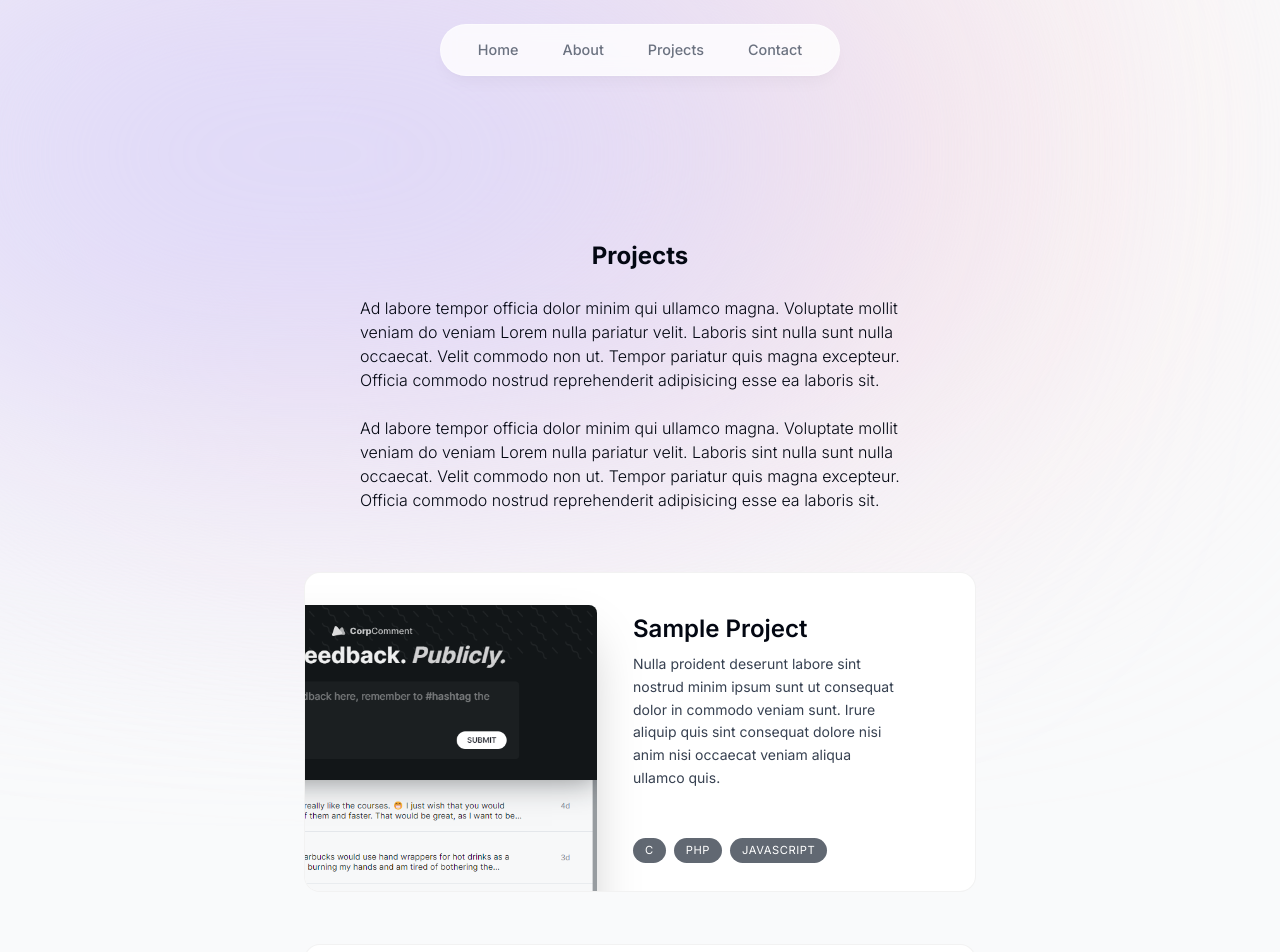
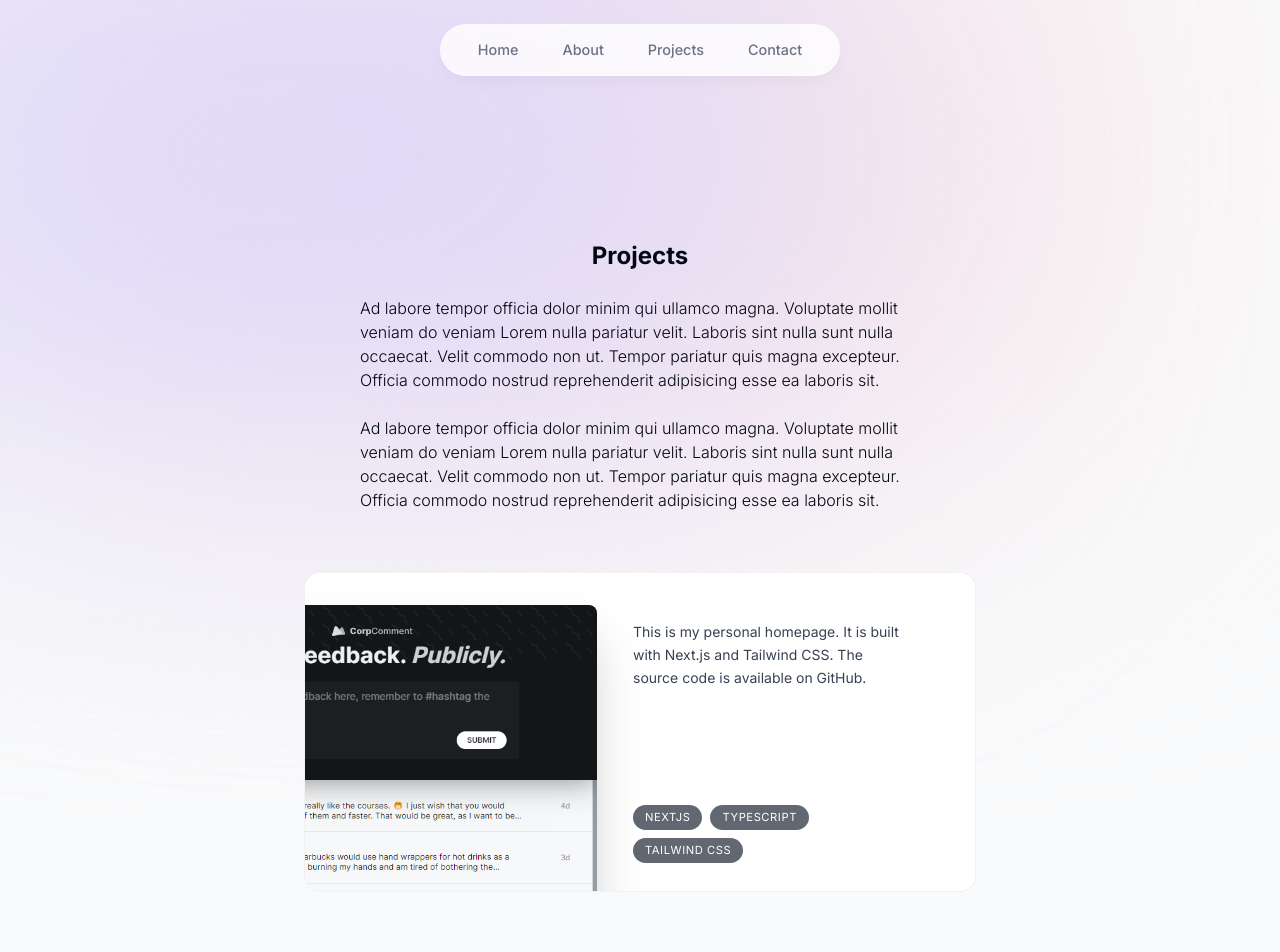
Before and after one commit to mocruslan/homepage-personal, a Next.js app: page /projects in a window 1280 px wide. Shown: the top 952 px of the page. After the commit the page ends 892 px from the top, so only its background shows below. Built offline with nearby package versions, Linux system fonts and the light colour scheme.

Commit message:
#19 - Update content to actual content
- Added career content
- Updated Projects

```diff
--- a/src/components/page/about/Skills.tsx
+++ b/src/components/page/about/Skills.tsx
@@ -28,7 +28,6 @@ export const Skills = () => {
                 Skills
             </ParagraphTitle>
 
-            {/* TODO: Check whether gap or mb is better and adapt the project*/}
             <ul className="flex flex-wrap justify-center gap-2 text-lg text-gray-800">
                 {skills.map((skill, index: number) => (
                     <motion.li
--- a/src/components/shared/Timeline.tsx
+++ b/src/components/shared/Timeline.tsx
@@ -19,7 +19,9 @@ const fadeInAnimationVariants = {
 }
 
 type TimelineItemProps = {
-    title: string,
+    company: string,
+    dateFrom: string,
+    dateTo: string,
     role: string,
     description: string,
     sidePosition: "left" | "right",
@@ -29,7 +31,7 @@ type TimelineProps = {
     items: TimelineItemProps[],
 }
 
-const TimelineBox = ({title, role, description, sidePosition}: TimelineItemProps) => {
+const TimelineBox = ({company, role, dateFrom, dateTo, description, sidePosition}: TimelineItemProps) => {
     return (
         <div className={cn(
             "mb-8 w-full text-left sm:flex sm:items-center sm:justify-between",
@@ -44,8 +46,9 @@ const TimelineBox = ({title, role, description, sidePosition}: TimelineItemProps
             </div>
 
             <div className="bg-white border border-black/[0.1] rounded-xl shadow-xl px-6 py-4 sm:w-5/12 sm:order-1 hover:scale-105 hover:bg-gray-100 transition">
-                <h3 className="mb-3 font-bold text-gray-900 text-xl">{title}</h3>
-                <h4 className="mb-1 font-normal text-gray-850 text-sm">{role}</h4>
+                <h3 className="font-bold text-gray-900 text-xl">{company}</h3>
+                <h4 className="mb-2 font-normal text-gray-800 text-sm">{dateFrom} - {dateTo}</h4>
+                <h4 className="mb-1 font-normal text-gray-850 text-md">{role}</h4>
 
                 <p className="font-light text-sm text-gray-800">{description}</p>
             </div>
--- a/src/data/data.ts
+++ b/src/data/data.ts
@@ -4,8 +4,6 @@ import {BiLogoMongodb, BiLogoTypescript} from "react-icons/bi";
 import {SiAmazondynamodb, SiMariadb} from "react-icons/si";
 import {TbBrandNextjs} from "react-icons/tb";
 import PlaceHolderWebsite1 from "@/public/img/placeholder-website-1.png";
-import PlaceHolderWebsite2 from "@/public/img/placeholder-website-2.png";
-import PlaceHolderWebsite3 from "@/public/img/placeholder-website-3.png";
 
 export const navLinks = [
     {
@@ -96,69 +94,57 @@ export const skills = [
 
 export const careerTimelineItems = [
     {
-        title: 'Sample Company',
-        role: 'Software Engineer',
-        description: "Nulla proident deserunt labore sint nostrud minim ipsum sunt ut consequat dolor in commodo veniam sunt. Irure aliquip quis sint consequat dolore nisi anim nisi occaecat veniam aliqua ullamco quis. Consequat commodo ipsum dolore do sint. Anim deserunt officia ipsum quis id nulla sint reprehenderit laboris eiusmod sunt.",
+        company: 'Körbler GmbH',
+        dateFrom: '2016/07',
+        dateTo: '2016/08',
+        role: 'Internship',
+        description: "Web design (HTML, CSS, jQuery, JavaScript, PHP, LESS), development of an Electron application, use of PL/SQL and SQL",
         sidePosition: "left" as "left" | "right",
     },
     {
-        title: 'Sample Company',
-        role: 'Software Engineer',
-        description: "Nulla proident deserunt labore sint nostrud minim ipsum sunt ut consequat dolor in commodo veniam sunt. Irure aliquip quis sint consequat dolore nisi anim nisi occaecat veniam aliqua ullamco quis. Consequat commodo ipsum dolore do sint. Anim deserunt officia ipsum quis id nulla sint reprehenderit laboris eiusmod sunt.",
+        company: 'Körbler GmbH',
+        dateFrom: '2017/07',
+        dateTo: '2017/08',
+        role: 'Internship',
+        description: "Web design (HTML, CSS, jQuery, JavaScript, PHP, LESS), development of an Electron application, use of PL/SQL and SQL",
         sidePosition: "right" as "left" | "right",
     },
     {
-        title: 'Sample Company',
-        role: 'Software Engineer',
-        description: "Nulla proident deserunt labore sint nostrud minim ipsum sunt ut consequat dolor in commodo veniam sunt. Irure aliquip quis sint consequat dolore nisi anim nisi occaecat veniam aliqua ullamco quis. Consequat commodo ipsum dolore do sint. Anim deserunt officia ipsum quis id nulla sint reprehenderit laboris eiusmod sunt.",
+        company: 'CAMPUSonline',
+        role: 'Internship & thesis',
+        dateFrom: '2017/10',
+        dateTo: '2019/05',
+        description: "Application of PL/SQL, HTML and CSS",
         sidePosition: "left" as "left" | "right",
     },
     {
-        title: 'Sample Company',
-        role: 'Software Engineer',
-        description: "Nulla proident deserunt labore sint nostrud minim ipsum sunt ut consequat dolor in commodo veniam sunt. Irure aliquip quis sint consequat dolore nisi anim nisi occaecat veniam aliqua ullamco quis. Consequat commodo ipsum dolore do sint. Anim deserunt officia ipsum quis id nulla sint reprehenderit laboris eiusmod sunt.",
+        company: 'DiniTech GmbH',
+        role: 'Junior developer',
+        dateFrom: '2020/06',
+        dateTo: '2022/08',
+        description: "Embedded development (C), backend (Python, Go, NoSQL, AWS), frontend (Swift, SwiftUI, Kotlin)",
         sidePosition: "right" as "left" | "right",
     },
     {
-        title: 'Sample Company',
-        role: 'Software Engineer',
-        description: "Nulla proident deserunt labore sint nostrud minim ipsum sunt ut consequat dolor in commodo veniam sunt. Irure aliquip quis sint consequat dolore nisi anim nisi occaecat veniam aliqua ullamco quis. Consequat commodo ipsum dolore do sint. Anim deserunt officia ipsum quis id nulla sint reprehenderit laboris eiusmod sunt.",
+        company: 'niceshops GmbH',
+        role: 'Backend developer and DevOps engineer',
+        dateFrom: '2022/09',
+        dateTo: 'now',
+        description: "PHP, TypeScript, CSS, Gitlab, Kotlin, Lit, Webpack, Cypress, Jest",
         sidePosition: "left" as "left" | "right",
     },
 ];
 
 export const projects = [
     {
-        title: 'Sample Project',
-        description: "Nulla proident deserunt labore sint nostrud minim ipsum sunt ut consequat dolor in commodo veniam sunt. Irure aliquip quis sint consequat dolore nisi anim nisi occaecat veniam aliqua ullamco quis.",
+        company: 'Personal homepage',
+        description: "This is my personal homepage. It is built with Next.js and Tailwind CSS. The source code is available on GitHub.",
         programmingLanguages: [
-            "C",
-            "PHP",
-            "JavaScript",
+            "NextJS",
+            "TypeScript",
+            "Tailwind CSS",
         ],
         image: PlaceHolderWebsite1,
-        link: "https://google.com",
-    },
-    {
-        title: 'Sample Project',
-        description: "Nulla proident deserunt labore sint nostrud minim ipsum sunt ut consequat dolor in commodo veniam sunt. Irure aliquip quis sint consequat dolore nisi anim nisi occaecat veniam aliqua ullamco quis.",
-        programmingLanguages: [
-            "C",
-            "PHP",
-            "JavaScript",
-        ],
-        image: PlaceHolderWebsite2,
-        link: "https://google.com",
-    },
-    {
-        title: 'Sample Project',
-        description: "Nulla proident deserunt labore sint nostrud minim ipsum sunt ut consequat dolor in commodo veniam sunt. Irure aliquip quis sint consequat dolore nisi anim nisi occaecat veniam aliqua ullamco quis.",
-        programmingLanguages: [
-            "C",
-            "PHP",
-            "JavaScript",
-        ],
-        image: PlaceHolderWebsite3,
-        link: "https://google.com",
+        link: "https://github.com/mocruslan/homepage-personal",
     },
 ] as const;
```
